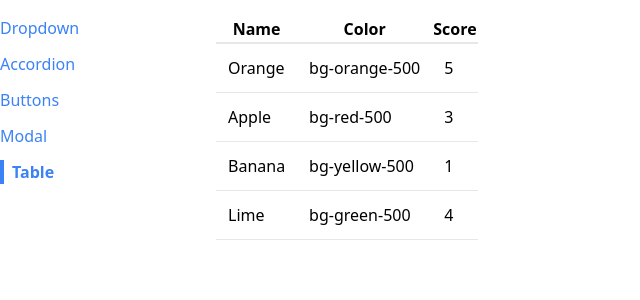
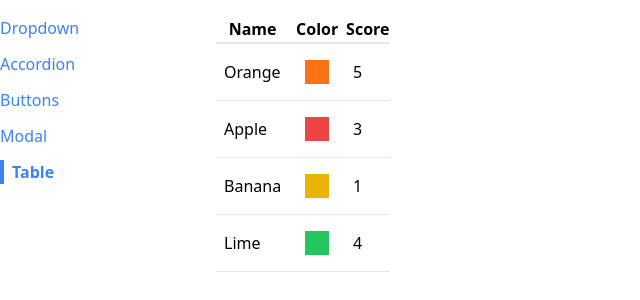
Before and after one commit to sujitoic999/Table_Grider, a React (Create React App) app: page /table in a window 1280 px wide. Shown: the top 300 px of the page, without its empty margins (0-640 px from the left). Built offline with nearby package versions, Linux system fonts and the light colour scheme.

Commit message:
section 15 completed

```diff
--- a/src/components/Table.js
+++ b/src/components/Table.js
@@ -1,16 +1,22 @@
 import React from "react";
 
-const Table = ({ data, config }) => {
+const Table = ({ data, config, keyFn }) => {
   const renderedHeaders = config.map((column) => {
     return <th key={column.label}>{column.label}</th>;
   });
 
-  const renderedRows = data.map((fruit) => {
+  const renderedRows = data.map((rowData) => {
+    const renderedCells = config.map((column) => {
+      return (
+        <td className="p-2" key={column.label}>
+          {column.render(rowData)}
+        </td>
+      );
+    });
+
     return (
-      <tr className="border-b" key={fruit.name}>
-        <td className="p-3">{config[0].render(fruit)}</td>
-        <td className="p-3">{config[1].render(fruit)}</td>
-        <td className="p-3">{config[2].render(fruit)}</td>
+      <tr className="border-b" key={keyFn(rowData)}>
+        {renderedCells}
       </tr>
     );
   });
--- a/src/pages/TablePage.js
+++ b/src/pages/TablePage.js
@@ -16,7 +16,7 @@
     },
     {
       label: "Color",
-      render: (fruit) => fruit.color,
+      render: (fruit) => <div className={`p-3 m-2 ${fruit.color}`}></div>,
     },
     {
       label: "Score",
@@ -24,9 +24,13 @@
     },
   ];
 
+  const keyFn = (fruit) => {
+    return fruit.name;
+  };
+
   return (
     <div>
-      <Table data={data} config={config} />
+      <Table data={data} config={config} keyFn={keyFn} />
     </div>
   );
 }
```
